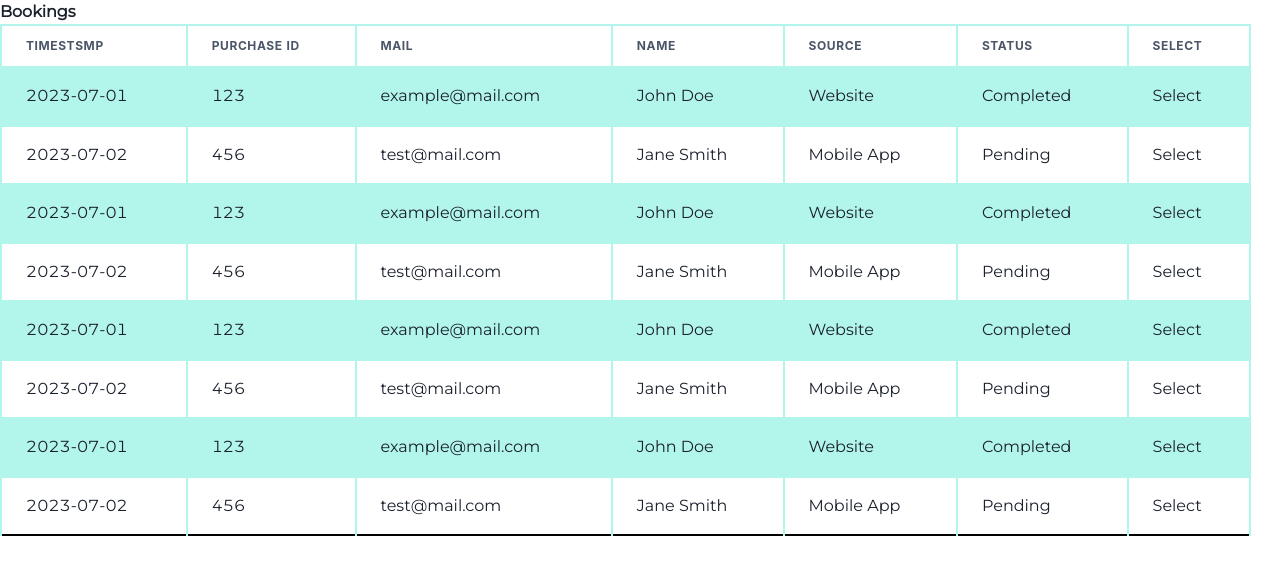
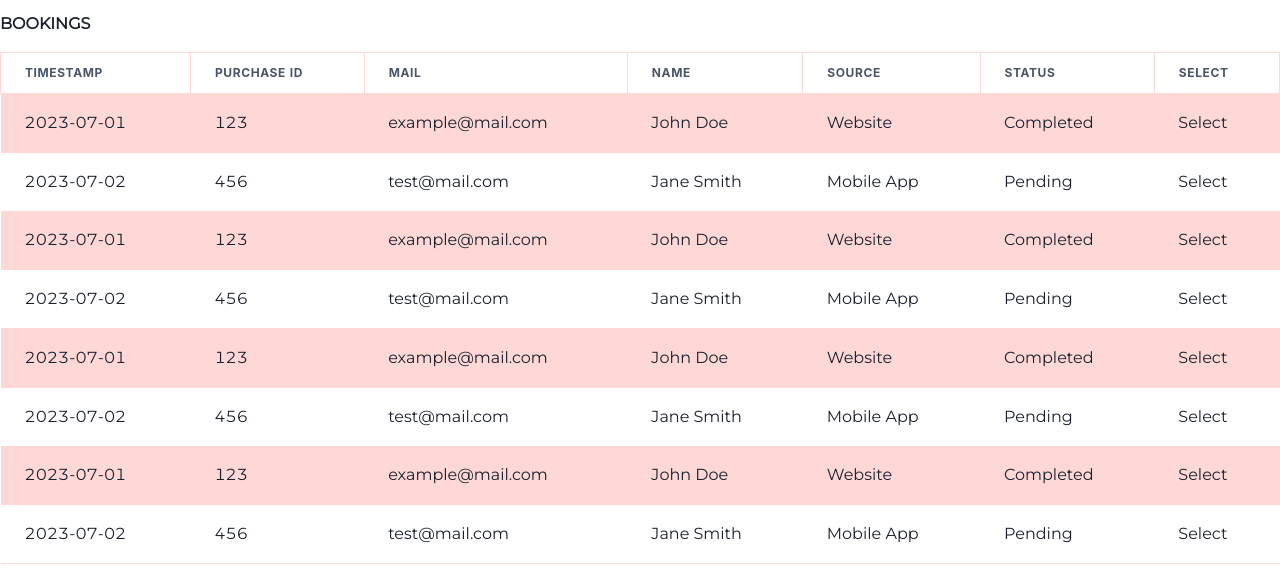
Before and after one commit to Ishu070303/Project-datatable, a Next.js app: page / in a window 1280 px wide. Shown: the top 582 px of the page. Built offline with nearby package versions, Linux system fonts and the light colour scheme.

Commit message:
handles error

```diff
--- a/app/App.css
+++ b/app/App.css
@@ -14,13 +14,21 @@
 
 .tc{
     /* border: 2px solid black; */
-    width: 97.7vw;
+    width: 100vw;
 }
 
 .table{
-    border: 2px solid black;
-    width: 97.7vw;
+    /* border: 2px solid teal; */
+    width: 100vw;
     height: 40vw;
+    /* margin-left: .3rem; */
+    margin-top: 1rem;
+}
+
+.text{
+   /* margin-left: 1rem; */
+   margin-top: 12px;
+   font-weight: bold;
 }
 
 .Trw{
@@ -28,27 +36,23 @@
 }
 
 .Thead{
-    border: 2px solid black;
+    border: 1px solid ;
     text-align: center;
-    padding: 10px;
+    /* align-items: center; */
+    /* padding-bottom: 20px; */
     font-weight: 1000;
     color: gray;
 }
 
 .tbdy{
-    border: 2px solid black;
+    /* border: 2px solid black; */
 }
 
 .tr{
-    border: 2px solid black;
+    /* border: 2px solid black; */
 }
 
 .td{
-    border: 2px solid black;
+    /* border: 2px solid black; */
     text-align: center;
 }
-
-.line{
-    border: 1px solid black;
-    /* width: 97.7vw; */
-}
--- a/app/DataTable.tsx
+++ b/app/DataTable.tsx
@@ -45,9 +45,9 @@ const DataTable: React.FC<DataTableProps> = ({ headers, rows, caption, sortable,
 
   return (
     <Box className="bx">
-      {caption && <Text fontWeight="bold">{caption}</Text>}
+      {caption && <Text className="text" fontWeight="bold">{caption}</Text>}
       <TableContainer className="tc">
-      <Table variant='striped' colorScheme='teal' className="table">
+      <Table variant='striped' colorScheme='red' className="table">
         <Thead className="head">
           <Tr className="Trw">
             {headers.map((header, index) => (
@@ -67,7 +67,9 @@ const DataTable: React.FC<DataTableProps> = ({ headers, rows, caption, sortable,
           {sortedRows.map((row, rowIndex) => (
             <Tr key={rowIndex} className="tr">
               {row.map((cell, cellIndex) => (
-                <Td key={cellIndex} className="td">{cell}</Td>
+                <Td key={cellIndex} className="td">{
+                   cell
+                }</Td>
               ))}
             </Tr>
           ))}
--- a/app/page.tsx
+++ b/app/page.tsx
@@ -5,7 +5,7 @@ import {Flex} from '@chakra-ui/react';
 
 import "./App.css";
 
-const headers = ["TIMESTSMP", "PURCHASE ID", "MAIL", "NAME", "SOURCE", "STATUS", "SELECT"];
+const headers = ["TIMESTAMP", "PURCHASE ID", "MAIL", "NAME", "SOURCE", "STATUS", "SELECT"];
 const rows = [
   ["2023-07-01", "123", "example@mail.com", "John Doe", "Website", "Completed", "Select"],
   ["2023-07-02", "456", "test@mail.com", "Jane Smith", "Mobile App", "Pending", "Select"],
@@ -21,7 +21,7 @@ const rows = [
 const Home: React.FC = () => {
   return (
     <Flex className='flex'  h="100vh">
-      <DataTable headers={headers} rows={rows} caption="Bookings" sortable />
+      <DataTable headers={headers} rows={rows} caption="BOOKINGS" sortable />
     </Flex>
   )
 }
--- a/package.json
+++ b/package.json
@@ -11,6 +11,7 @@
   "dependencies": {
     "@chakra-ui/react": "^2.7.1",
     "@chakra-ui/table": "^2.0.17",
+    "@chakra-ui/theme": "^3.1.2",
     "@emotion/react": "^11.11.1",
     "@emotion/styled": "^11.11.0",
     "@types/node": "20.4.2",
```
Also changed, not shown: 1 other file (tests, documents, lock files or other folders).
